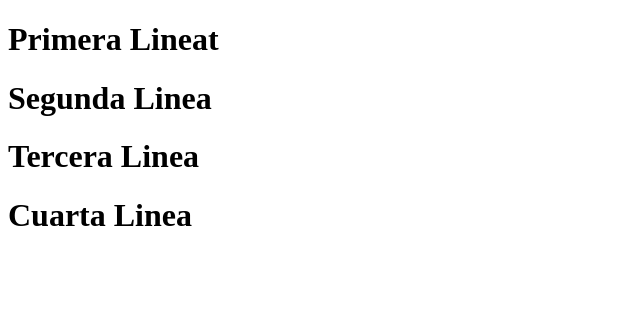
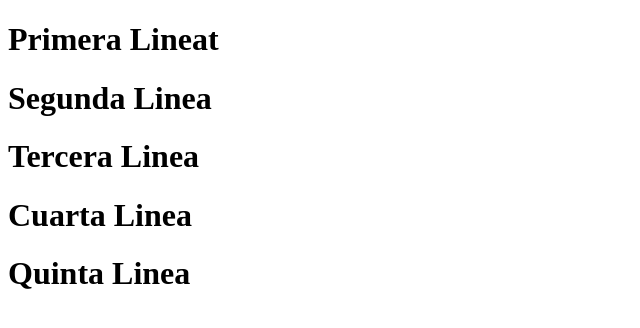
Before and after one commit to RobertMoralesO/clase_git_miercoles_bp, a plain HTML site: page index.html in a window 1280 px wide. Shown: the whole page, without its empty margins (0-640 px from the left). Drawn offline with Linux system fonts and the light colour scheme.

Commit message:
Quinta linea creada

```diff
--- a/index.html
+++ b/index.html
@@ -11,5 +11,6 @@
     <h1>Segunda Linea</h1>
     <h1>Tercera Linea</h1>
     <h1>Cuarta Linea</h1>
+    <h1>Quinta Linea</h1>
 </body>
 </html>
```
